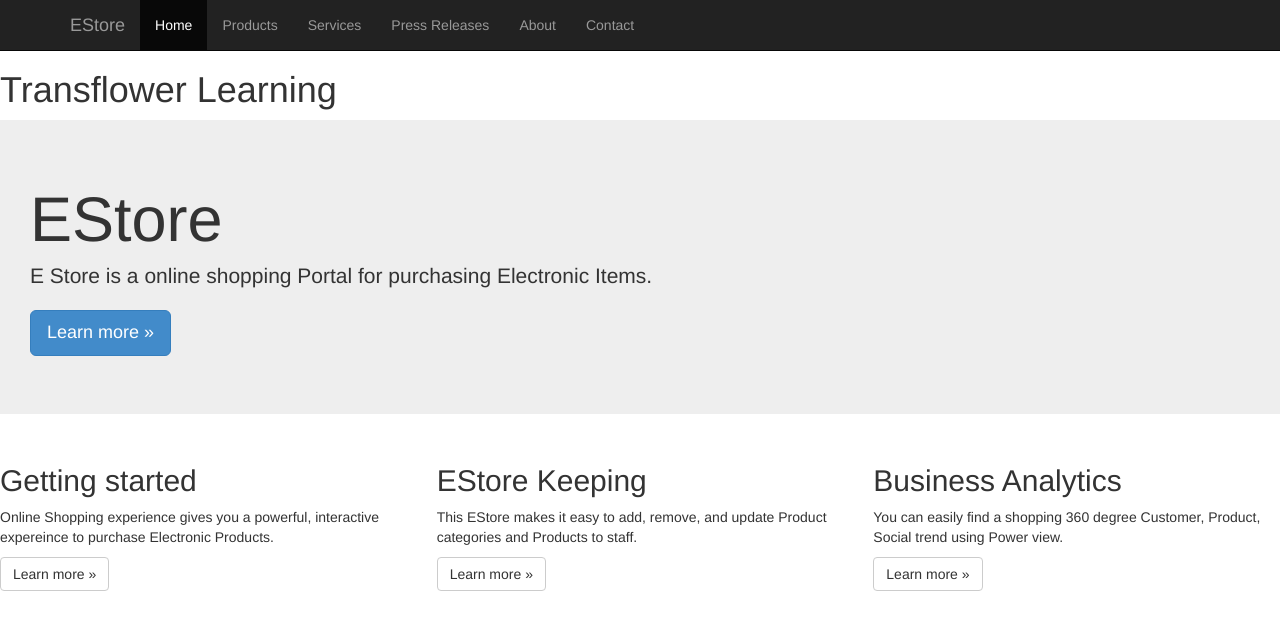
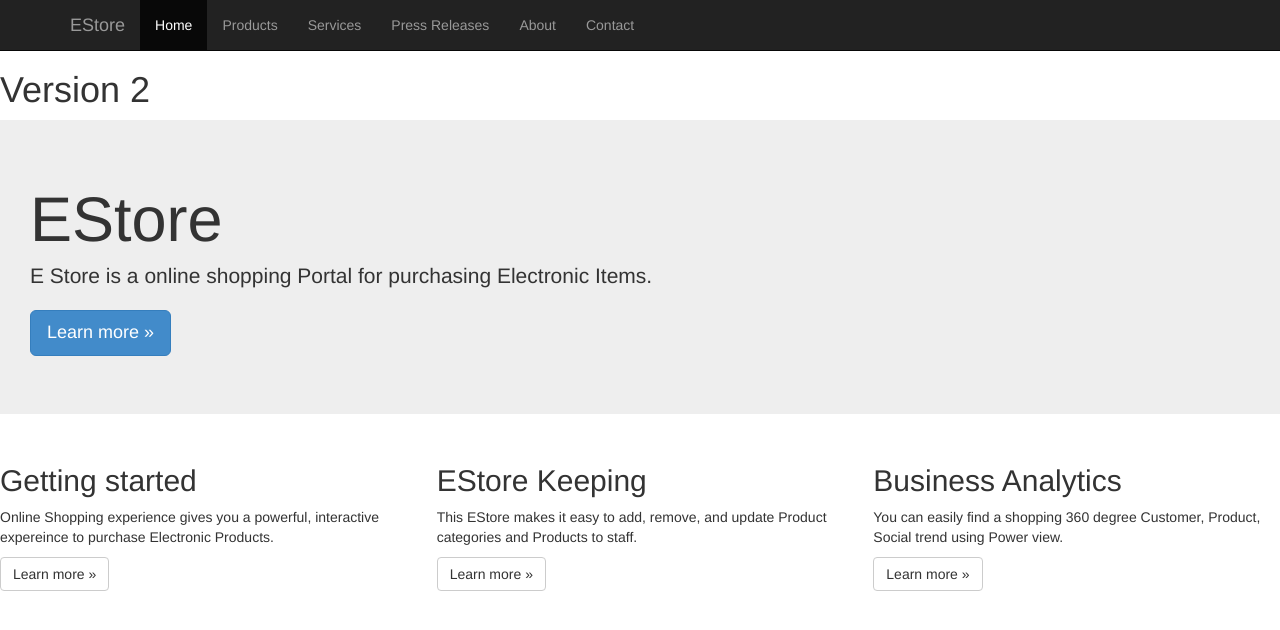
Before and after one commit to Harsha-Runwal/command, a website: page rockwelll/public/index.html in a window 1280 px wide. Drawn offline with Linux system fonts and the light colour scheme.

Commit message:
Update index.html by harsha

```diff
--- a/rockwelll/public/index.html
+++ b/rockwelll/public/index.html
@@ -41,7 +41,7 @@
         </div>
     </nav>
 
-     <h1>Transflower Learning</h1>
+    <h1>Version 2</h1>
     <div ng-view></div>
 
     <div class="jumbotron">
```
